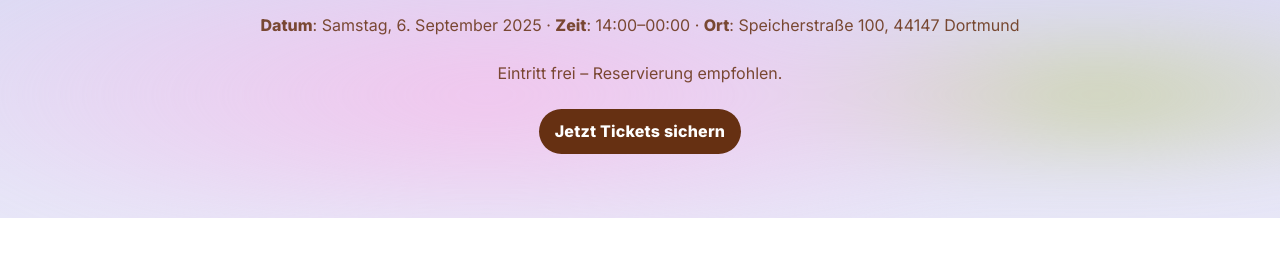
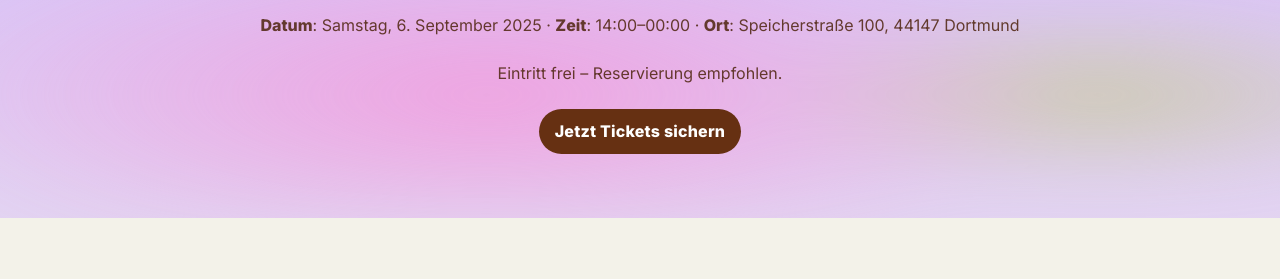
Before and after one commit to dehv/Flintasialand, a plain HTML site: page index.html in a window 1280 px wide. Shown: the part 366-645 px from the top of the page. Drawn offline with Linux system fonts and the light colour scheme; a web font is replaced by a local one.

Commit message:
Remove contact email from footer in index.html and update CSS variables for color consistency and layout adjustments

```diff
--- a/index.html
+++ b/index.html
@@ -241,7 +241,6 @@
               <img src="media/logo.png" alt="Flintasialand" />
             </a>
           </p>
-          <p>Kontakt: <a href="mailto:hallo@flintasialand.de">hallo@flintasialand.de</a></p>
         </div>
         <nav class="footer-nav">
           <a href="#about">Über</a>
--- a/styles.css
+++ b/styles.css
@@ -9,13 +9,13 @@
 
 :root {
   --pink: #ffa6e4;
-  --pink-2: #ffa6e4;
-  --lavender: #cccaef;
+  --pink-2: #fd72ca;
+  --lavender: #d0b1fc;
   --moss: #92a520;
-  --moss-2: #92a520;
+  --moss-2: #b1cc19;
   --brown: #663012;
-  --brown-ink: #663012;
-  --cream: #ffffff;
+  --brown-ink: #4d230d;
+  --cream: #f3f2e9;
   --white: #ffffff;
   --text: var(--brown-ink);
   --alt-section-bg: #ffa6e4; /* Fix: statische, deckende Farbe statt mix */
@@ -23,7 +23,10 @@
 }
 
 * { box-sizing: border-box; }
-html, body { height: 100%; }
+html, body {
+  height: 100%;
+  overflow-x: hidden;
+}
 body {
   margin: 0;
   color: var(--text);
@@ -38,8 +41,9 @@ body {
 }
 
 .container {
-  width: min(1100px, 92%);
+  width: min(1100px, 95%);
   margin: 0 auto;
+  padding: 0 2.5%;
 }
 
 /* Header */
```
